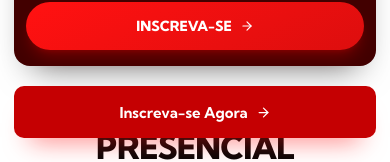
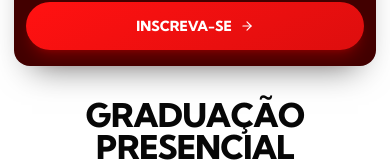
Before and after one commit to martinlofranodeoliveira/faculdadepaulista.com.br, a React (Vite) app: page / in a window 390 px wide. Shown: the part 696-858 px from the top of the page. Built offline with nearby package versions, Linux system fonts and the light colour scheme; no server answers.

Commit message:
Ajusta fluxo de inscrição e remove CTA fixo mobile

```diff
--- a/src/landing/LandingPage.tsx
+++ b/src/landing/LandingPage.tsx
@@ -9,7 +9,6 @@ import { GraduationCarouselSection } from './components/GraduationCarouselSectio
 import { Header } from './components/Header'
 import { HeroSection } from './components/HeroSection'
 import { JourneySection } from './components/JourneySection'
-import { MobileCta } from './components/MobileCta'
 import { PresentialGraduationSection } from './components/PresentialGraduationSection'
 import { TestimonialsSection } from './components/TestimonialsSection'
 import { WhyChooseSection } from './components/WhyChooseSection'
@@ -29,7 +28,6 @@ export function LandingPage() {
       <TestimonialsSection />
       <FaqSection />
       <FooterSection />
-      <MobileCta />
     </main>
   )
 }
--- a/src/landing/components/AllGraduationsCarouselSection.tsx
+++ b/src/landing/components/AllGraduationsCarouselSection.tsx
@@ -1,7 +1,7 @@
 import { useRef } from 'react'
 import { ChevronLeft, ChevronRight } from 'lucide-react'
 
-import { emitCoursePrefill } from '../coursePrefill'
+import { prefillCourseAndGoToForm } from '../coursePrefill'
 import { graduationCarouselCourses } from '../data'
 
 function normalizeComparableText(value: string): string {
@@ -44,7 +44,8 @@ export function AllGraduationsCarouselSection() {
   }
 
   const handlePointerDown: React.PointerEventHandler<HTMLDivElement> = (event) => {
-    if (event.pointerType === 'mouse' && event.button !== 0) return
+    if (event.pointerType === 'mouse') return
+    if (event.button !== 0) return
 
     const track = trackRef.current
     if (!track) return
@@ -109,6 +110,14 @@ export function AllGraduationsCarouselSection() {
   }
 
   const handleClickCapture: React.MouseEventHandler<HTMLDivElement> = (event) => {
+    if (
+      event.target instanceof Element &&
+      event.target.closest('.lp-all-grad-card__cta')
+    ) {
+      dragStateRef.current.moved = false
+      return
+    }
+
     if (dragStateRef.current.moved) {
       event.preventDefault()
       event.stopPropagation()
@@ -173,13 +182,14 @@ export function AllGraduationsCarouselSection() {
                 <a
                   href="#inscricao"
                   className="lp-all-grad-card__cta"
-                  onClick={() =>
-                    emitCoursePrefill({
+                  onClick={(event) => {
+                    event.preventDefault()
+                    prefillCourseAndGoToForm({
                       courseType: 'graduacao',
                       courseValue: course.courseValue,
                       courseLabel: course.title,
                     })
-                  }
+                  }}
                 >
                   INSCREVA-SE
                 </a>
--- a/src/landing/coursePrefill.ts
+++ b/src/landing/coursePrefill.ts
@@ -10,3 +10,14 @@ export function emitCoursePrefill(detail: CoursePrefillDetail) {
   if (typeof window === 'undefined') return
   window.dispatchEvent(new CustomEvent<CoursePrefillDetail>(COURSE_PREFILL_EVENT, { detail }))
 }
+
+export function prefillCourseAndGoToForm(detail: CoursePrefillDetail, formId = 'inscricao') {
+  emitCoursePrefill(detail)
+
+  if (typeof document === 'undefined') return
+
+  const formElement = document.getElementById(formId)
+  if (formElement) {
+    formElement.scrollIntoView({ behavior: 'smooth', block: 'start' })
+  }
+}
--- a/src/landing/landing.css
+++ b/src/landing/landing.css
@@ -2446,26 +2446,6 @@ section[id] {
   margin: 0;
 }
 
-.lp-mobile-cta {
-  align-items: center;
-  background: var(--lp-brand);
-  border-radius: 10px;
-  bottom: 10px;
-  box-shadow: 0 18px 26px -16px rgba(255, 17, 17, 0.58);
-  color: #fff;
-  display: none;
-  font-size: 15px;
-  font-weight: 700;
-  gap: 8px;
-  justify-content: center;
-  left: 14px;
-  min-height: 52px;
-  position: fixed;
-  right: 14px;
-  text-decoration: none;
-  z-index: 60;
-}
-
 @media (max-width: 1200px) {
   .lp-shell {
     max-width: 1100px;
@@ -3077,9 +3057,6 @@ section[id] {
     gap: 12px;
   }
 
-  .lp-mobile-cta {
-    display: inline-flex;
-  }
 }
 
 @media (max-width: 420px) {
```
